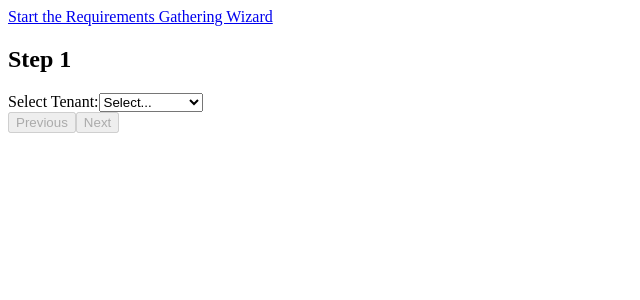
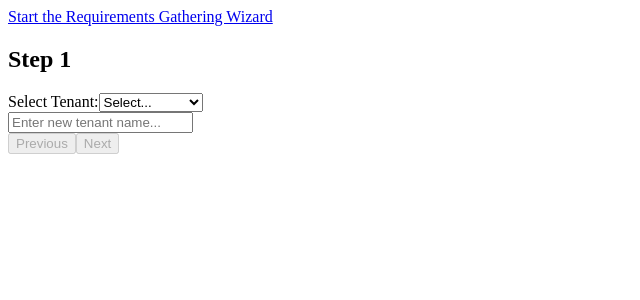
Before and after one commit to Xiaoliuliu666-leaner/Test.Onboarding, an Angular app: page /requirements/wizard in a window 1280 px wide. Shown: the top 300 px of the page, without its empty margins (0-640 px from the left). Built offline with nearby package versions, Linux system fonts and the light colour scheme.

Commit message:
Add a new user input box

```diff
--- a/src/app/requirements-wizard/requirements-wizard.html
+++ b/src/app/requirements-wizard/requirements-wizard.html
@@ -16,6 +16,11 @@
     <label>Enter New Tenant Name:</label>
     <input type="text" [(ngModel)]="formData.newTenantName" />
   </div>
+
+  <!-- Step 1:  Add a new user input box -->
+  <input type="text"
+       [(ngModel)]="formData.newTenantName"
+       placeholder="Enter new tenant name..." />
 
 </div>
 
```
